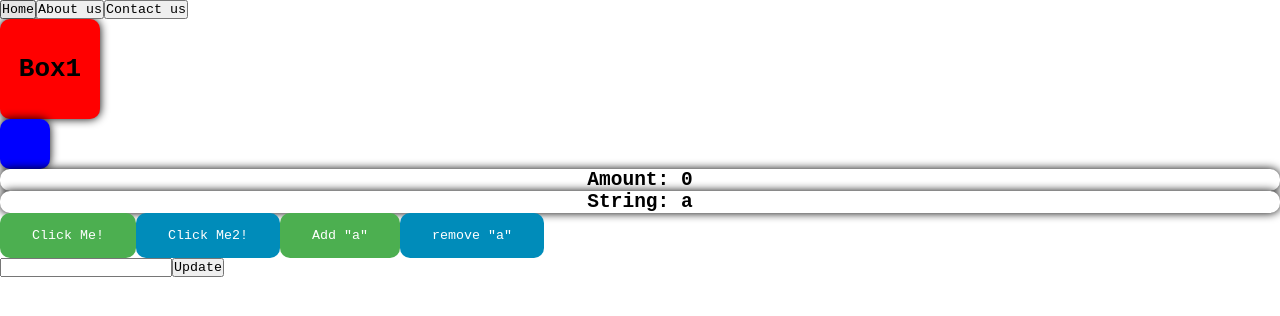
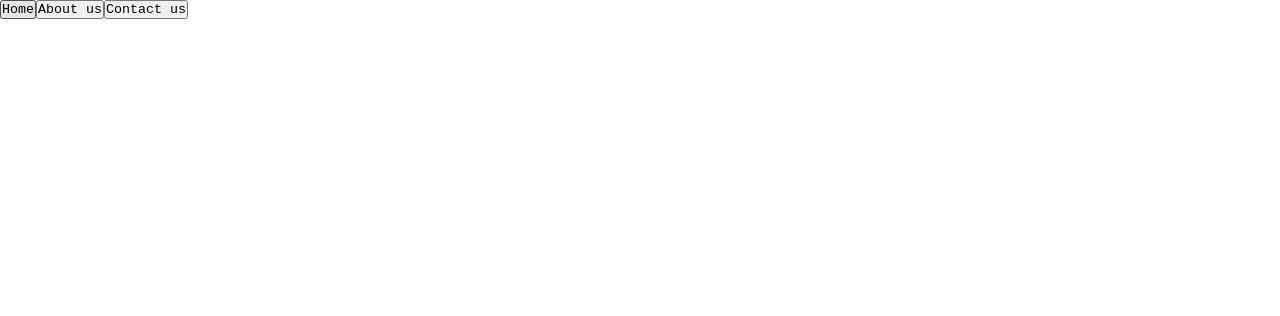
Before and after one commit to OmerMunk/smart-form-john-bryce-teaching, a React (Create React App) app: page / in a window 1280 px wide. Shown: the top 316 px of the page. Built offline with nearby package versions, Linux system fonts and the light colour scheme.

Commit message:
buttons only, react router dom

```diff
--- a/package.json
+++ b/package.json
@@ -12,6 +12,7 @@
     "@types/react-dom": "^18.2.4",
     "react": "^18.2.0",
     "react-dom": "^18.2.0",
+    "react-router-dom": "^6.11.2",
     "react-scripts": "5.0.1",
     "typescript": "^4.9.5",
     "web-vitals": "^2.1.4"
--- a/src/App.tsx
+++ b/src/App.tsx
@@ -4,54 +4,12 @@ import Box from "./components/Box/Box";
 import Button from "./components/Button/Button";
 
 function App() {
-    const [amount, setAmount] = React.useState<number>(0);
-    const [myString, setMyString] = useState<string>('a');
 
-    const [name, setName] = useState<string>('')
-    const [nameDisplay, setNameDisplay] = useState<string>('Box1')
-
-    const increment = () => {
-        setAmount(prevState => prevState + 1);
-    };
-
-    const decrement = () => {
-        setAmount(prevState => prevState - 1);
-    }
-
-    const addA = () => {
-        setMyString(prevState => prevState + 'a')
-    }
-
-    const removeA = () => {
-        setMyString(prevState => prevState.slice(0, prevState.length - 1))
-    }
     return (
         <>
             <button>Home</button>
             <button>About us</button>
             <button>Contact us</button>
-            <Box color={'red'} width={'100px'} height={'100px'}>
-                <h1>{nameDisplay}</h1>
-            </Box>
-            <Box color={'blue'} width={'50px'} height={'50px'}/>
-            <Box title={`Amount: ${amount.toString()}`} color={'white'}/>
-            <Box title={`String: ${myString}`} color={'white'}/>
-            <Button buttonType={"primary"} onClick={increment} text={'Click Me!'}/>
-            <Button buttonType={"secondary"} onClick={decrement} text={'Click Me2!'}/>
-            <Button buttonType={'primary'} onClick={addA} text={'Add "a"'}/>
-            <Button buttonType={'secondary'} onClick={removeA} text={'remove "a"'}/>
-            <br/>
-            <input
-                type='text'
-                onChange={(event)=>{
-                    setName(event.target.value)
-                }}
-            />
-            <button
-                onClick={()=>{
-                    setNameDisplay(name)
-                }}
-            >Update</button>
         </>
     );
 }
--- a/src/index.tsx
+++ b/src/index.tsx
@@ -2,14 +2,16 @@ import React from 'react';
 import ReactDOM from 'react-dom/client';
 import App from './App';
 import reportWebVitals from './reportWebVitals';
+import {BrowserRouter} from "react-router-dom";
+
 
 const root = ReactDOM.createRoot(
-  document.getElementById('root') as HTMLElement
+    document.getElementById('root') as HTMLElement
 );
 root.render(
-  <React.StrictMode>
-    <App />
-  </React.StrictMode>
+    <BrowserRouter>
+        <App/>
+    </BrowserRouter>
 );
 
 // If you want to start measuring performance in your app, pass a function
```
Also changed, not shown: 1 other file (tests, documents, lock files or other folders).
